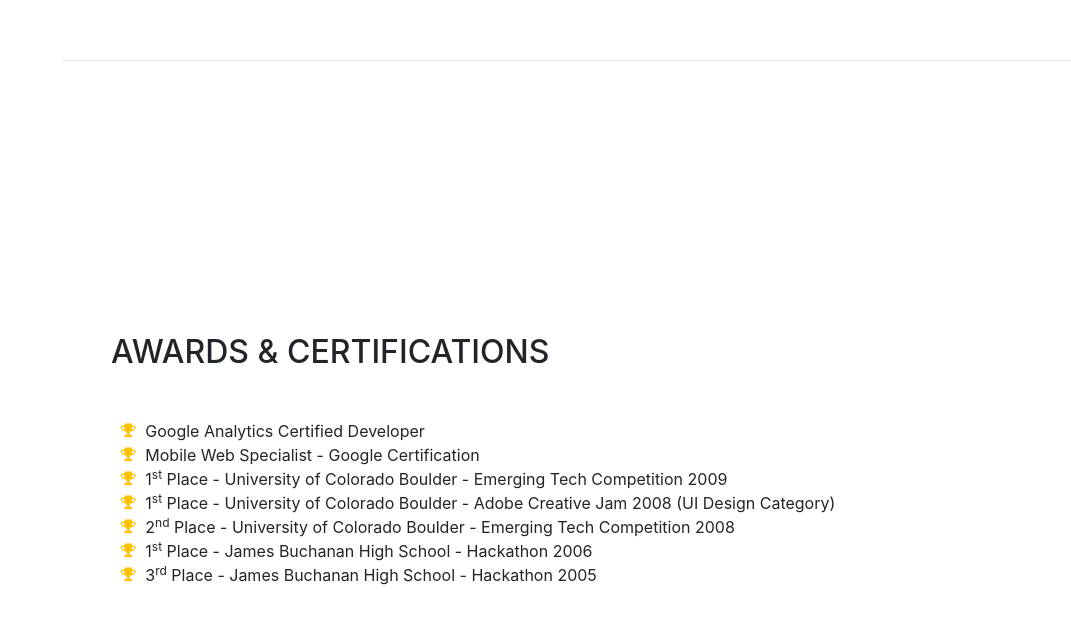
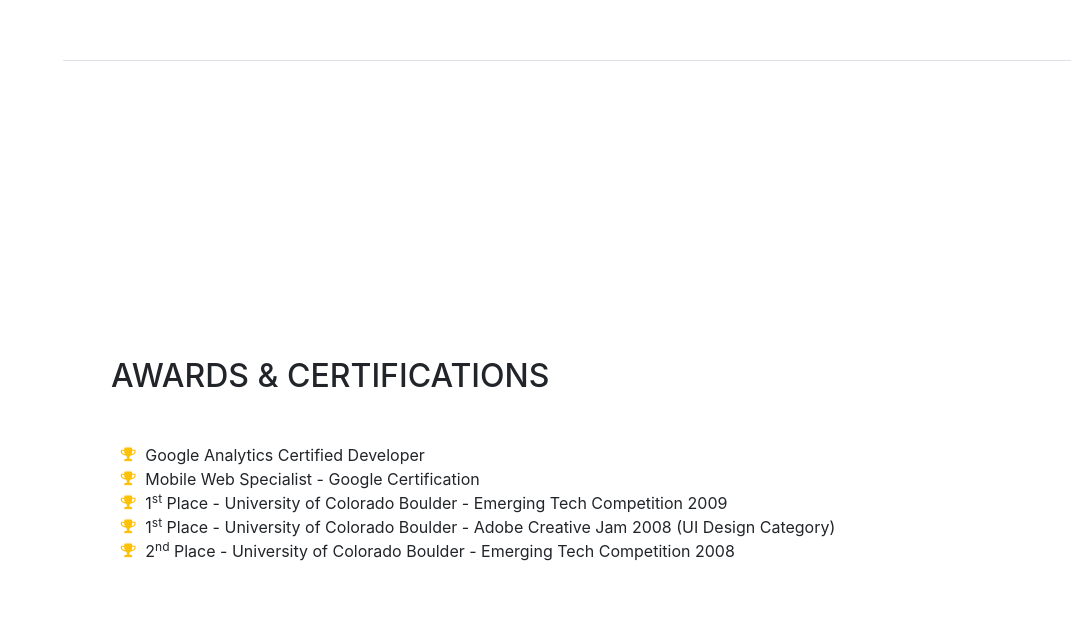
Before and after one commit to ishag6/personal-portfolio, a website with bundled scripts: page index.html in a window 1280 px wide. Shown: the part 5179-5802 px from the top of the page, without its empty margins (209-1280 px from the left). Built offline with nearby package versions, Linux system fonts and the light colour scheme; a web font is replaced by a local one.

Commit message:
removed hackathon

```diff
--- a/index.html
+++ b/index.html
@@ -327,14 +327,6 @@
               2<sup>nd</sup>
               Place - University of Colorado Boulder - Emerging Tech Competition 2008</li>
             <li>
-            <li>
-              <i class="fa-li fa fa-trophy text-warning"></i>
-              1<sup>st</sup>
-              Place - James Buchanan High School - Hackathon 2006</li>
-            <li>
-              <i class="fa-li fa fa-trophy text-warning"></i>
-              3<sup>rd</sup>
-              Place - James Buchanan High School - Hackathon 2005</li>
           </ul>
         </div>
       </section>
```
